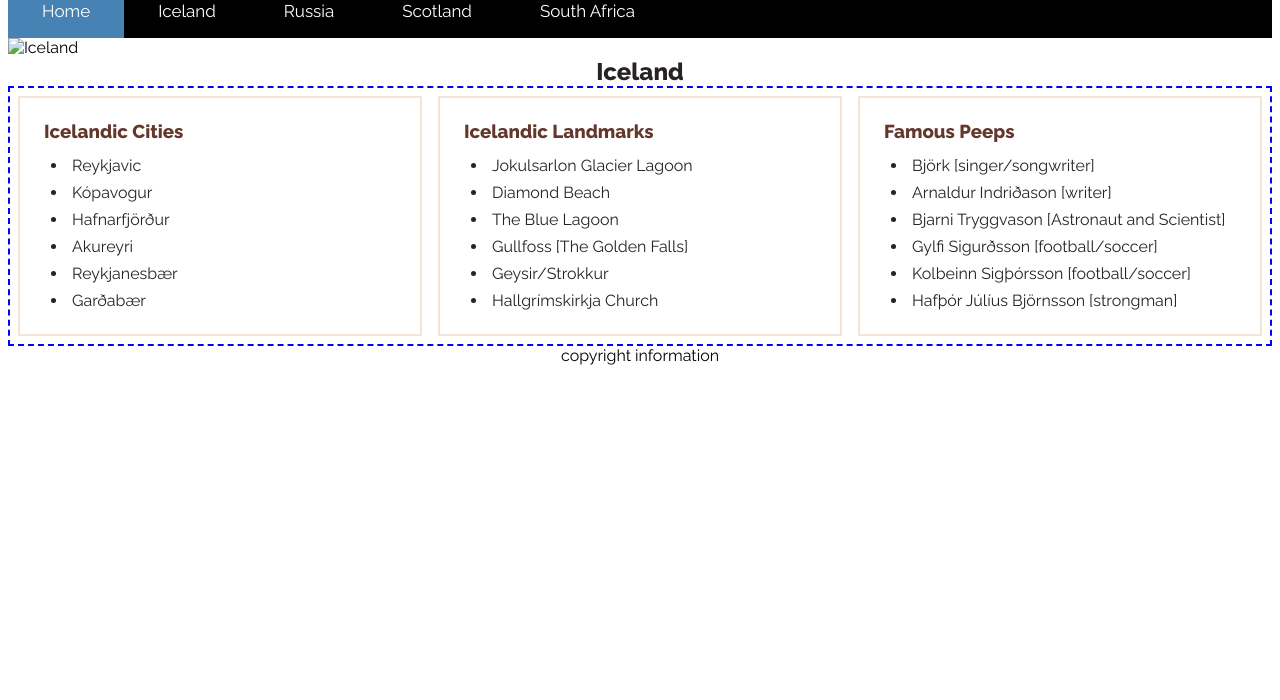
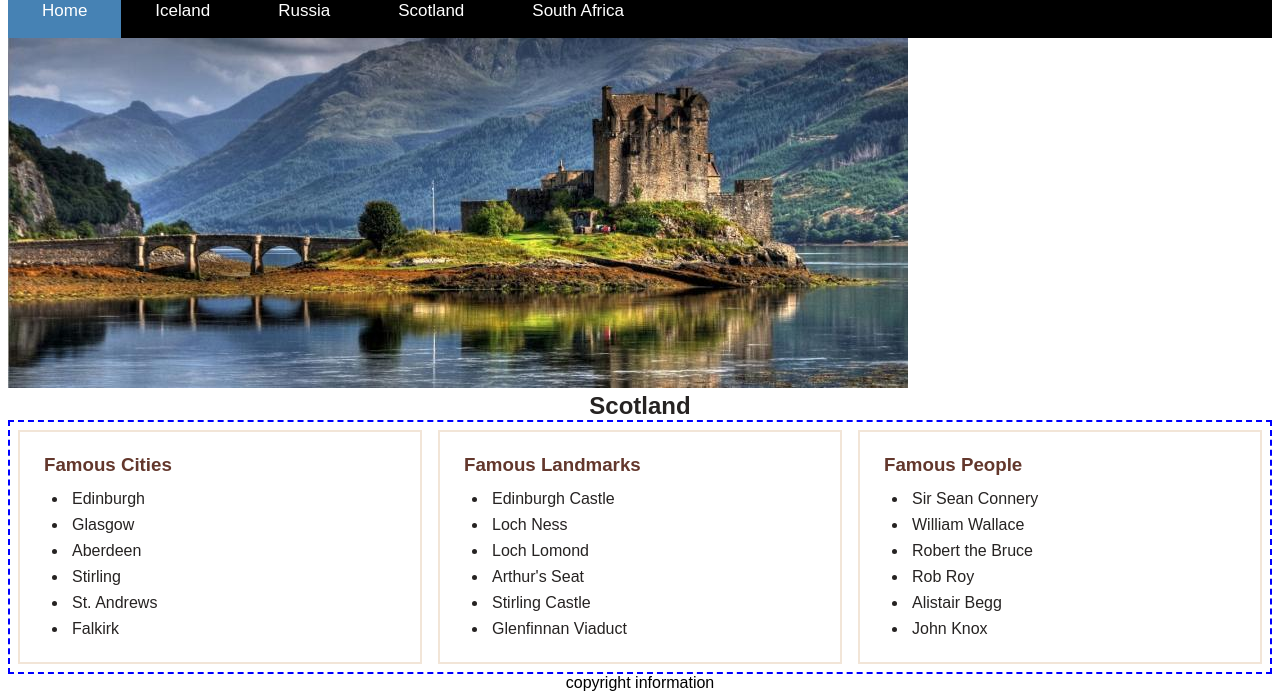
Before and after one commit to cArel116/hello-world-durians, a plain HTML site: page colin.html in a window 1280 px wide. Shown: the part 446-1146 px from the top of the page. Before the commit the page ends 819 px from the top, so only its background shows below. Drawn offline with Linux system fonts and the light colour scheme.

Commit message:
ca-pushing info changes to country

```diff
--- a/colin.html
+++ b/colin.html
@@ -5,11 +5,7 @@
     <meta charset="UTF-8">
     <meta name="viewport" content="width=device-width, initial-scale=1.0">
     <title>Colin's Awesome Country Page</title>
-    <link rel="stylesheet" href="styles/footer.css">
-    <link rel="stylesheet" href="styles/header.css">
     <link rel="stylesheet" href="styles/main.css">
-    <link rel="stylesheet" href="styles/nav.css">
-    <link rel="stylesheet" href="styles/ember.css"><link href="https://fonts.googleapis.com/css2?family=Raleway:wght@300;400;800&display=swap" rel="stylesheet">
 </head>
 
 
@@ -34,41 +30,41 @@
 
         <section class="countryMainBlock">
             <div class="countryImage">
-              <img src="" alt="Iceland">
+              <img src="images/scotlandbanner.jpg" alt="Scenic Scottish Castle with highlands in background">
             </div>
-            <h1>Iceland</h1>
+            <h1>Scotland</h1>
             <div class="countryFlexbox">
               <div class="countryCard">
-                <h3>Icelandic Cities</h3>
+                <h3>Famous Cities</h3>
                 <ul>
-                  <li>Reykjavic</li>
-                  <li>Kópavogur</li>
-                  <li>Hafnarfjörður</li>
-                  <li>Akureyri</li>
-                  <li>Reykjanesbær</li>
-                  <li>Garðabær</li>
+                  <li>Edinburgh</li>
+                  <li>Glasgow</li>
+                  <li>Aberdeen</li>
+                  <li>Stirling</li>
+                  <li>St. Andrews</li>
+                  <li>Falkirk</li>
                 </ul>
               </div>
               <div class="countryCard">
-                <h3>Icelandic Landmarks</h3>
+                <h3>Famous Landmarks</h3>
                 <ul>
-                  <li>Jokulsarlon Glacier Lagoon</li>
-                  <li>Diamond Beach </li>
-                  <li>The Blue Lagoon</li>
-                  <li>Gullfoss [The Golden Falls]</li>
-                  <li>Geysir/Strokkur</li>
-                  <li>Hallgrímskirkja Church</li>
+                  <li>Edinburgh Castle</li>
+                  <li>Loch Ness</li>
+                  <li>Loch Lomond</li>
+                  <li>Arthur's Seat</li>
+                  <li>Stirling Castle</li>
+                  <li>Glenfinnan Viaduct</li>
                 </ul>
               </div>
               <div class="countryCard">
-                <h3>Famous Peeps</h3>
+                <h3>Famous People</h3>
                 <ul>
-                  <li>Björk [singer/songwriter]</li>
-                  <li>Arnaldur Indriðason [writer]</li>
-                  <li>Bjarni Tryggvason [Astronaut and Scientist]</li>
-                  <li>Gylfi Sigurðsson [football/soccer]</li>
-                  <li>Kolbeinn Sigþórsson [football/soccer]</li>
-                  <li>Hafþór Júlíus Björnsson [strongman]</li>
+                  <li>Sir Sean Connery</li>
+                  <li>William Wallace</li>
+                  <li>Robert the Bruce</li>
+                  <li>Rob Roy</li>
+                  <li>Alistair Begg</li>
+                  <li>John Knox</li>
                 </ul>
               </div>
             </div>
```
Also changed, not shown: images/scotlandbanner.jpg (added).
